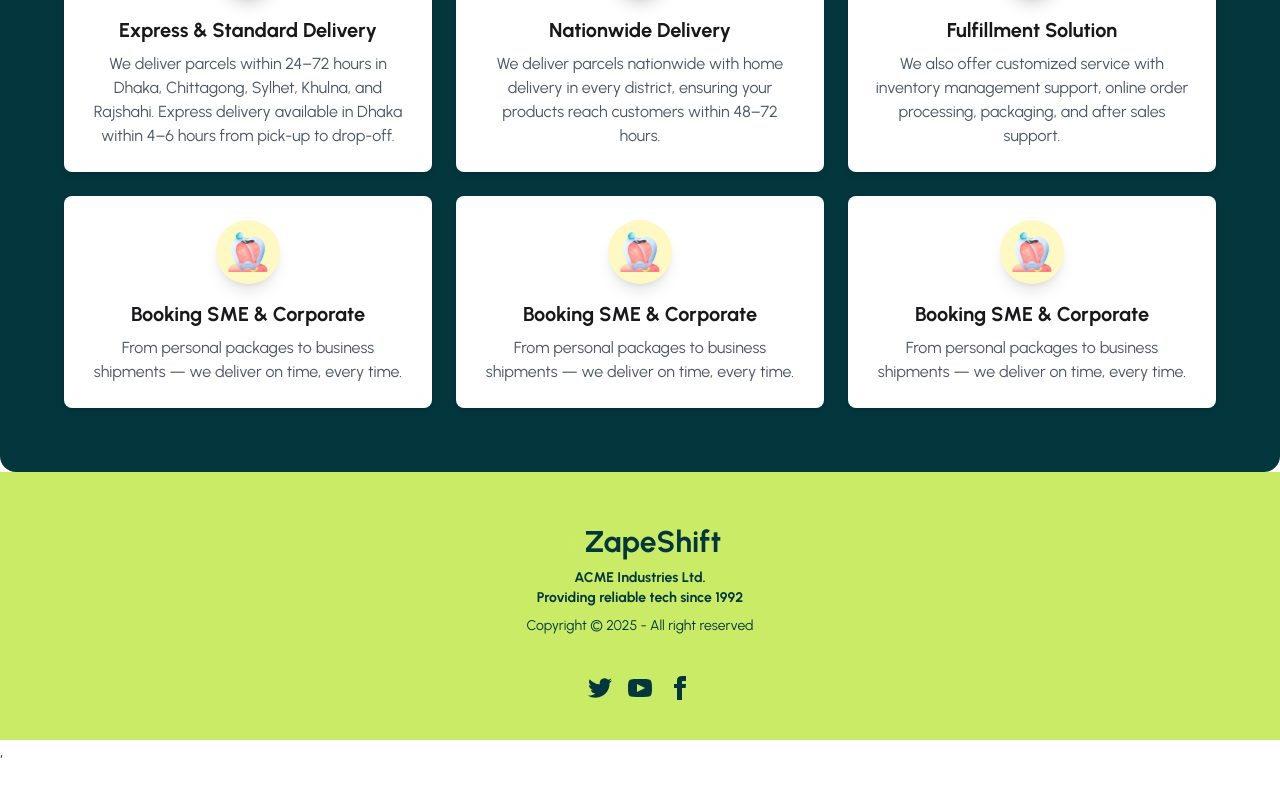
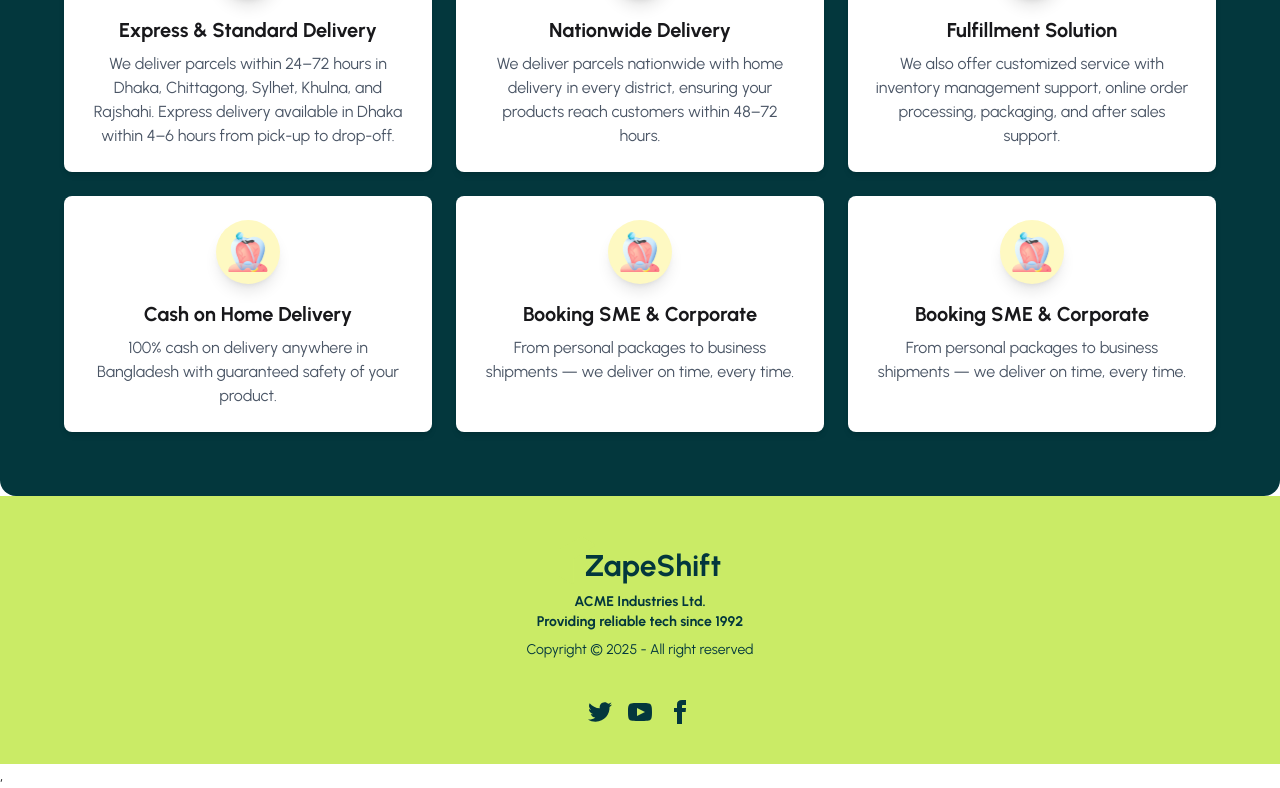
Before and after one commit to Shoybit/zaap-shift, a React (Vite) app: page / in a window 1280 px wide. Shown: the part 1357-2145 px from the top of the page. Before the commit the page ends 2121 px from the top, so only its background shows below. Built offline with nearby package versions, Linux system fonts and the light colour scheme.

Commit message:
Our Services Cash on Home Delivery

```diff
--- a/src/Pages/Our Services/OurServices.jsx
+++ b/src/Pages/Our Services/OurServices.jsx
@@ -23,8 +23,8 @@ const Services = [
   {
     id: 4,
     icon: logo,
-    title: "Booking SME & Corporate",
-    description: "From personal packages to business shipments — we deliver on time, every time.",
+    title: "Cash on Home Delivery",
+    description: "100% cash on delivery anywhere in Bangladesh with guaranteed safety of your product.",
   },
   {
     id: 5,
```
